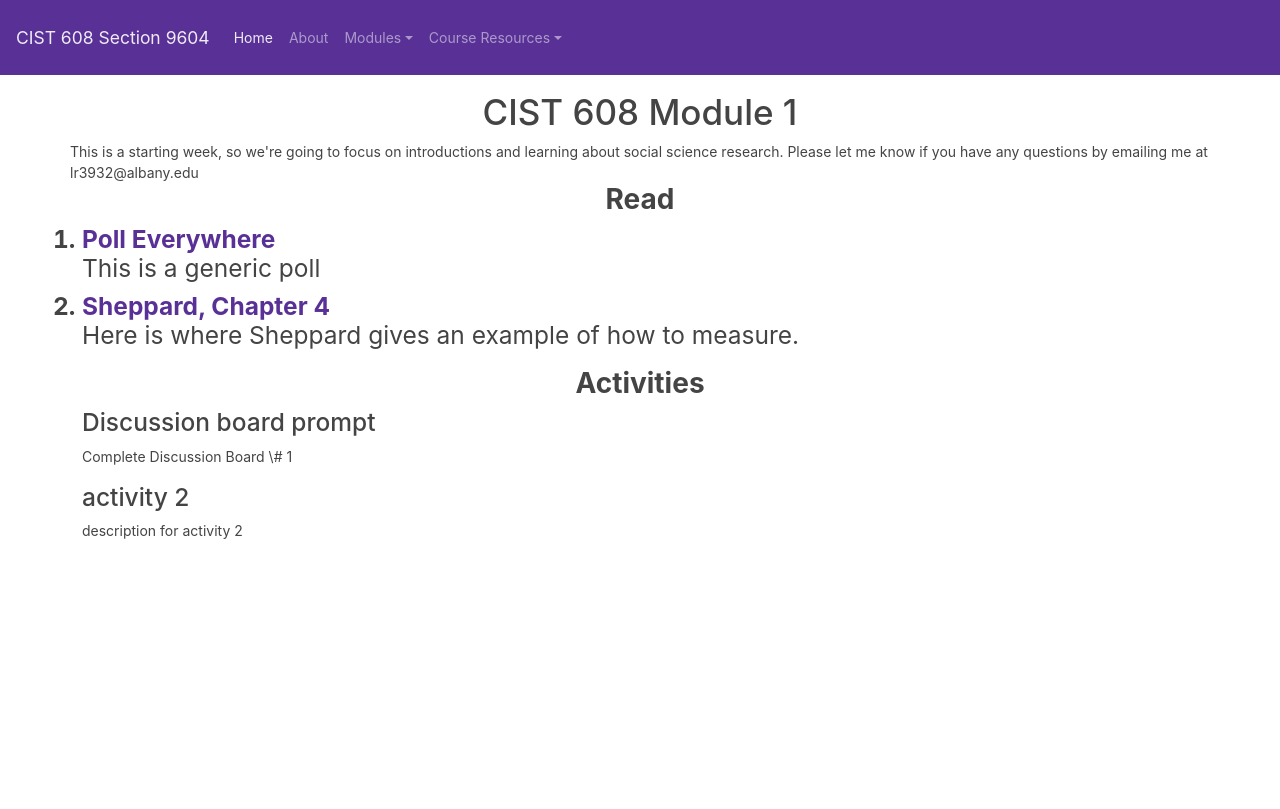
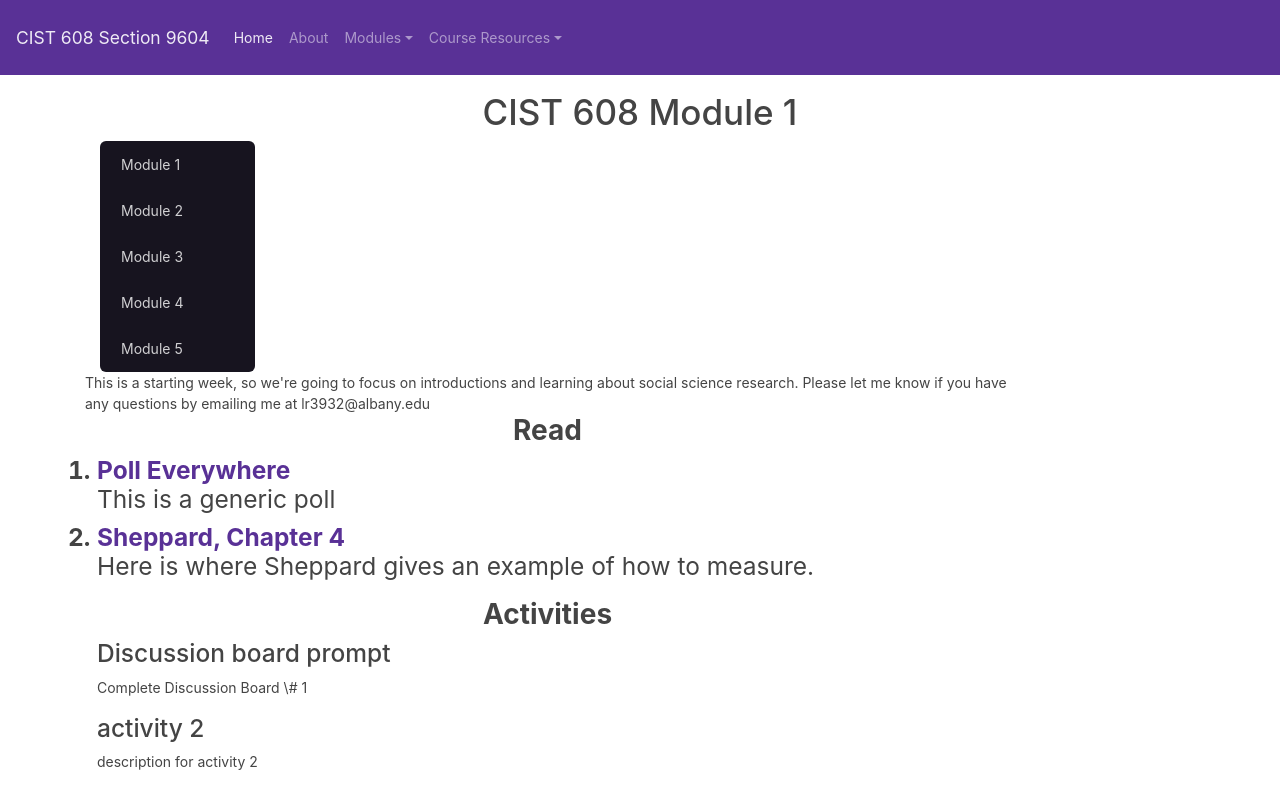
Before and after one commit to loganrath/libwtf, a Jekyll site: the page built from cist608/module-01.md, in a window 1280 px wide. Shown: the top 809 px of the page. Built offline with Jekyll 4.4.1, drawn with Linux system fonts in a browser that asks for light colours; nearby versions of some CDN libraries.

Commit message:
Update yamlmodule.html

```diff
--- a/_layouts/yamlmodule.html
+++ b/_layouts/yamlmodule.html
@@ -43,8 +43,18 @@
 <header class="container">
 <h1 style="text-align: center;">{{ page. title}}</h1>
 </header>
+
 <div id="content-wrapper" class="container">
-  <div id="content">
+  <div class="col-12 col-sm-4 col-md-3 col-lg-2">
+    <ul class="list-group">
+      <li class="list-group-item">Module 1</li>
+      <li class="list-group-item">Module 2</li>
+      <li class="list-group-item">Module 3</li>
+      <li class="list-group-item">Module 4</li>
+      <li class="list-group-item">Module 5</li>
+    </ul>
+  </div>
+  <div class="col-12 col-sm-8 col-md-9 col-lg-10">
   <div class="row">
     {{ page.module_description }}
   </div>
```
